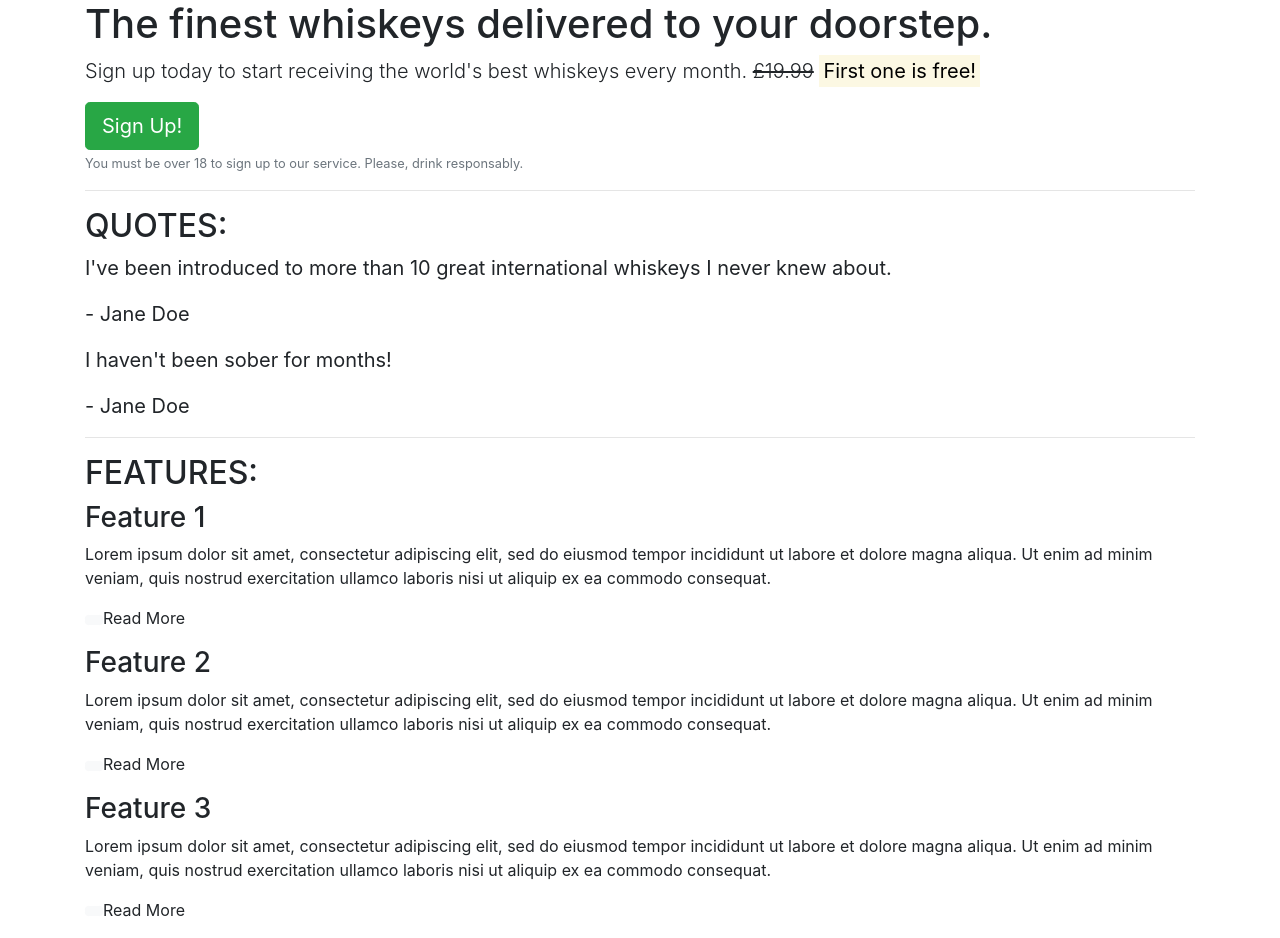
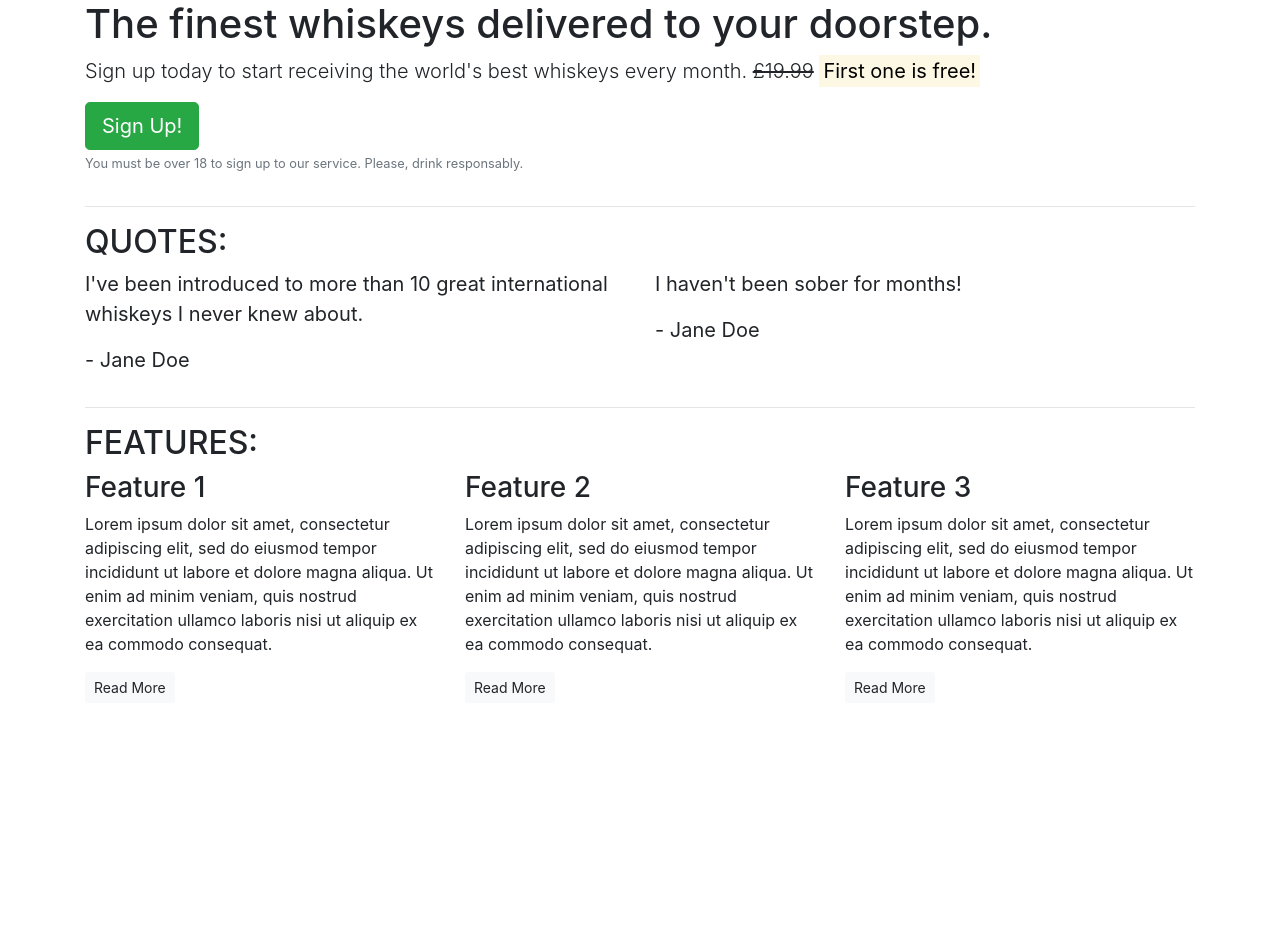
Before and after one commit to omurilolima/learning-bootstrap, a plain HTML site: page index.html in a window 1280 px wide. After the commit the page ends 800 px from the top, so only its background shows below. Drawn offline with nearby package versions, Linux system fonts and the light colour scheme.

Commit message:
Add layout column structure

```diff
--- a/index.html
+++ b/index.html
@@ -12,6 +12,8 @@
 <body>
     <article class="container">
         <!-- Callout -->
+        <div class="row">
+            <div class="col-12">
                 <section class="callout">
                     <h1>The finest whiskeys delivered to your doorstep.</h1>
                     <p class="lead">Sign up today to start receiving the world's best whiskeys every month.
@@ -22,41 +24,66 @@
                         <small>You must be over 18 to sign up to our service. Please, drink responsably.</small>
                     </p>
                 </section>
+         </div>
+        </div>
         <!-- /.callout -->
         <hr>
 
         <!-- Quotes -->
         <section class="quotes">
+            <div class="row">
+                <div class="col-12">
                     <h2 class="text-uppercase">Quotes:</h2>
+                </div>
+            </div>
+            <div class="row">
+                <div class="col-12 col-md-6">
                     <blockquote class="blockquote">
                         <p>I've been introduced to more than 10 great international whiskeys I never knew about.</p>
                         <p>- Jane Doe</p>
+                    </blockquote>
                 </div>
+                <div class="col-12 col-md-6">
                     <blockquote class="blockquote">
                         <p>I haven't been sober for months!</p>
                         <p>- Jane Doe</p>
+                    </blockquote>
+                </div>
             </div>
         </section>
+
         <!-- /.quotes -->
         <hr>
 
         <!-- Features -->
         <section class="features">
+            <div class="row">
+                <div class="col-12">
                     <h2 class="text-uppercase">Features:</h2>
+                </div>
+            </div>
+            <div class="row">
+                <div class="col-12 col-md-6 col-lg-4">
                     <div class="feature">
                         <h3>Feature 1</h3>
                         <p>Lorem ipsum dolor sit amet, consectetur adipiscing elit, sed do eiusmod tempor incididunt ut labore et dolore magna aliqua. Ut enim ad minim veniam, quis nostrud exercitation ullamco laboris nisi ut aliquip ex ea commodo consequat.</p>
-                <p><a class="btn btn-sm btn-light" href=""></a>Read More</p>
+                        <p><a class="btn btn-sm btn-light" href="">Read More</a></p>
                     </div>
+                </div>
+                <div class="col-12 col-md-6 col-lg-4">
                     <div class="feature">
                         <h3>Feature 2</h3>
                         <p>Lorem ipsum dolor sit amet, consectetur adipiscing elit, sed do eiusmod tempor incididunt ut labore et dolore magna aliqua. Ut enim ad minim veniam, quis nostrud exercitation ullamco laboris nisi ut aliquip ex ea commodo consequat.</p>
-                <p><a class="btn btn-sm btn-light" href=""></a>Read More</p>
+                        <p><a class="btn btn-sm btn-light" href="">Read More</a></p>
                     </div>
+                </div>
+                <div class="col-12 d-md-none d-lg-block col-lg-4">
                     <div class="feature">
                         <h3>Feature 3</h3>
                         <p>Lorem ipsum dolor sit amet, consectetur adipiscing elit, sed do eiusmod tempor incididunt ut labore et dolore magna aliqua. Ut enim ad minim veniam, quis nostrud exercitation ullamco laboris nisi ut aliquip ex ea commodo consequat.</p>
-                <p><a class="btn btn-sm btn-light" href=""></a>Read More</p>
+                        <p><a class="btn btn-sm btn-light" href="">Read More</a></p>
+                    </div>
+                </div>
             </div>
         </section>
         <!-- /.features -->
```
Lines whose indentation alone changed are shown as unchanged.
